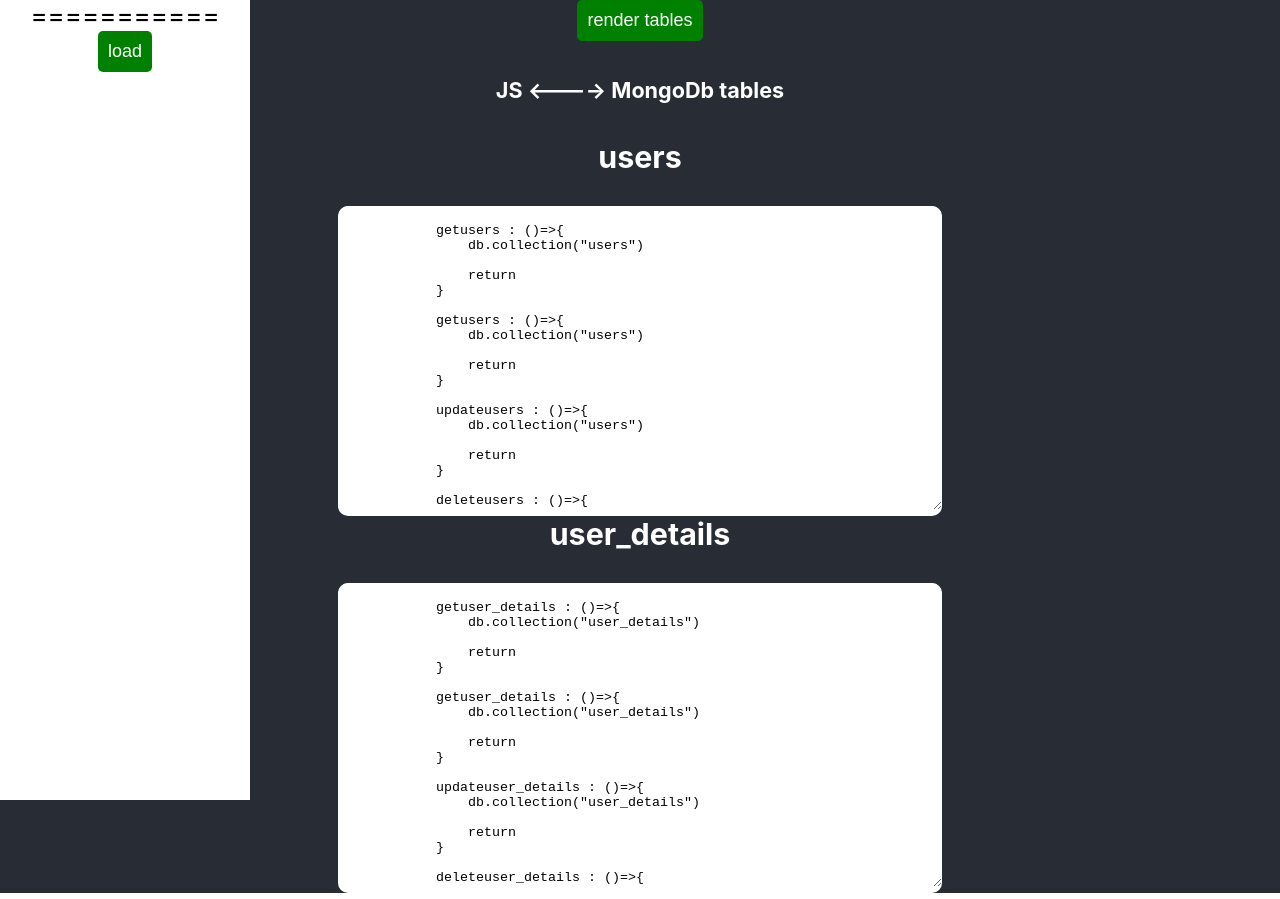
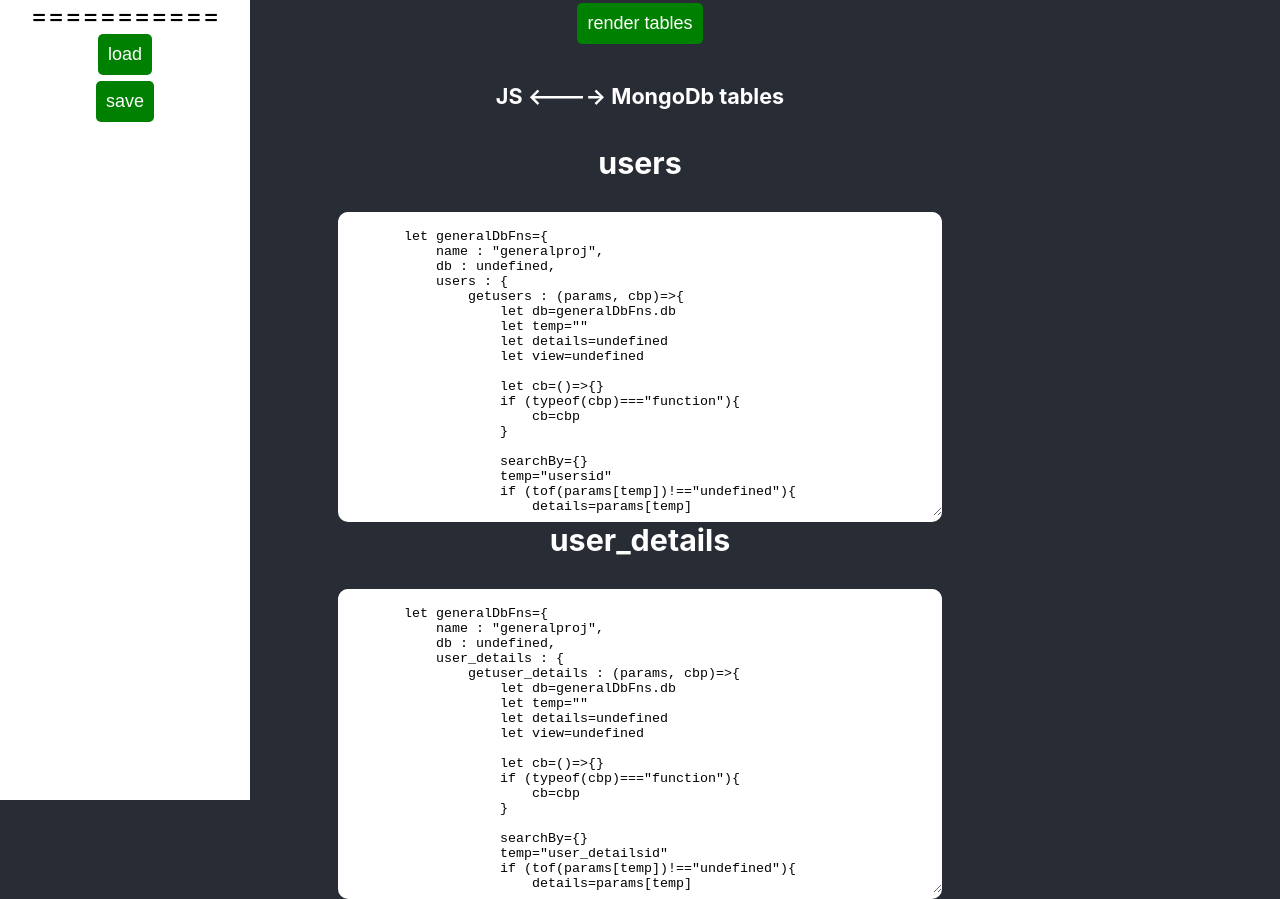
Before and after one commit to havocthehobbit/rtTemplater, a React (Create React App) app in the folder main/web_ui/: page / in a window 1280 px wide. Built offline with nearby package versions, Linux system fonts and the light colour scheme.

Commit message:
update before loadshedding

```diff
--- a/main/web_ui/src/components/mainlib/reactnodemongo.js
+++ b/main/web_ui/src/components/mainlib/reactnodemongo.js
@@ -71,15 +71,62 @@ export class ReactNodeMongo extends Component {
                         "indexs" : {},
                         "cols" : {}
                     }
-                }
+                },
+        "object" :{
+            "objname" : "generalDbFN",
+        },
     }
 
 
     reactTmplate0=""
     nodeTmplates={
+
         tables : `\`
-            get\${data.name} : ()=>{
-                db.collection("\${data.name}")
+        let generalDbFns={
+            name : "generalproj",
+            db : undefined,
+            \${data.name} : {
+                get\${data.name} : (params, cbp)=>{
+                    let db=generalDbFns.db
+                    let temp=""
+                    let details=undefined
+                    let view=undefined
+
+                    let cb=()=>{}
+                    if (typeof(cbp)==="function"){
+                        cb=cbp
+                    }
+
+                    searchBy={}
+                    temp="\${data.name}id"
+                    if (tof(params[temp])!=="undefined"){
+                        details=params[temp]
+                    }
+                    temp="id"
+                    if (tof(params[temp])!=="undefined"){
+                        details=params[temp]
+                    }
+                    temp="email"
+                    if (tof(params[temp])!=="undefined"){
+                        details=params[temp]
+                    }
+                    temp="details"
+                    if (tof(params[temp])!=="undefined"){
+                        details=params[temp]
+                    }
+                    temp="view"
+                    if (tof(params[temp])!=="undefined"){
+                        details=params[temp]
+                    }
+
+                    let \${data.name}=db.collection("\${data.name}")
+                        \${data.name}.findOne(searchBy)
+                    .then((dt)=>{
+                        cb(dt)
+                    })
+                    .catch((err)=>{
+                        cb([], err)
+                    })
 
                     return
                 }
@@ -101,6 +148,9 @@ export class ReactNodeMongo extends Component {
 
                     return
                 }
+            }
+        }
+
         \``
     }
     mongoTemplate0=""
@@ -143,6 +193,7 @@ export class ReactNodeMongo extends Component {
                 let re=<TemplateItem
                             title={r.name}
                             data={r}
+                            data_db={tt.dbSchema.object}
                             template={tt.nodeTmplates.tables}
                             runRender={tt.state.runRenderAllFns}
                             showRenderButton={false}
--- a/main/web_ui/src/components/mainlib/render.js
+++ b/main/web_ui/src/components/mainlib/render.js
@@ -16,8 +16,11 @@ export const RenderTmpl=function(tDataIn, tTmplIn, stateVarIn, useStateIn,cbi){
     let tmplOut
     let cb=()=>{}
     let useState=false
+    let tDataPreValFn=()=>{}
 
     if (tof(cbi)==="function"){ cb=cbi}
+
+
 
     // test
     //data.name="rob"
@@ -48,6 +51,13 @@ export const RenderTmpl=function(tDataIn, tTmplIn, stateVarIn, useStateIn,cbi){
         temp="useState"
         if (a[temp]){
             useState=a[temp]
+        }
+
+        temp="tDataPreValFn"
+        if (a[temp]){
+            if (tof(a[temp])==="function"){
+                tDataPreValFn=a[temp]
+            }
         }
 
         temp="cb"
@@ -88,7 +98,15 @@ export const RenderTmpl=function(tDataIn, tTmplIn, stateVarIn, useStateIn,cbi){
     if (temp==="`"){temp="``"}
     tTmpl=temp
 
-    tmplOut=eval(tTmpl)
+    tDataPreValFn()
+
+    try {
+        tmplOut=eval(tTmpl)
+    } catch (error) {
+        cb(tmplOut,error)
+        return tmplOut
+    }
+
 
     if (typeof(useStateIn)==="bool"){
         useState=useStateIn
--- a/main/web_ui/src/components/mainlib/templateItem.js
+++ b/main/web_ui/src/components/mainlib/templateItem.js
@@ -105,9 +105,10 @@ export class TemplateItem extends Component {
         let tt=this
         let cb=()=>{}
         if (tof(cby)==="function"){ cb=cby}
-        tt.renderTemplate({ tData : tt.state.data , tTmpl : tt.state.template }, (dt)=>{
-            tt.setState({ tmplOut : dt },()=>{
-              cb()
+        tt.renderTemplate({ tData : tt.state.data , tTmpl : tt.state.template }, (dt,err)=>{
+            if (err){dt=err}
+            tt.setState({ tmplOut : dt,tmplOutErr : err },( )=>{
+              cb(dt ,err)
             })
         })
     }
--- a/main/web_ui/src/components/views/main.js
+++ b/main/web_ui/src/components/views/main.js
@@ -24,7 +24,7 @@ export class Main extends Component {
         let myStyle = document.createElement("style")
         document.head.appendChild(myStyle)
         let styleSheet = myStyle.sheet
-        styleSheet.insertRule(`button { background: green;border-radius : 5px;padding : 10px;font-size : 18px;color : white ;border : none}`, 0)
+        styleSheet.insertRule(`button { background: green;border-radius : 5px;padding : 10px; margin : 3px;font-size : 18px;color : white ;border : none}`, 0)
 
 
     }
@@ -184,6 +184,12 @@ export class Main extends Component {
                             >
                                 load
                             </button>
+                            <br/>
+                            <button
+
+                                >
+                                save
+                            </button>
 
                     </div>
 
```
Lines whose indentation alone changed are shown as unchanged.
